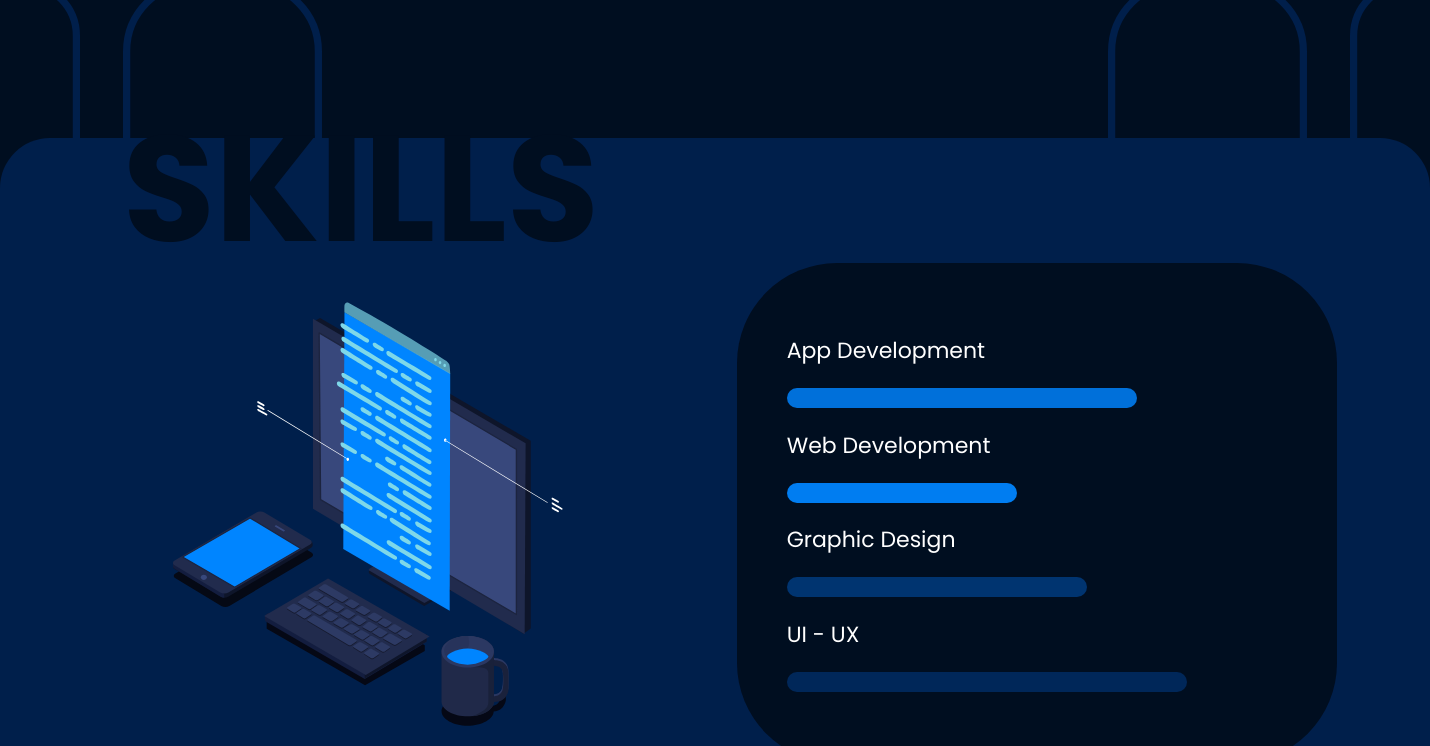
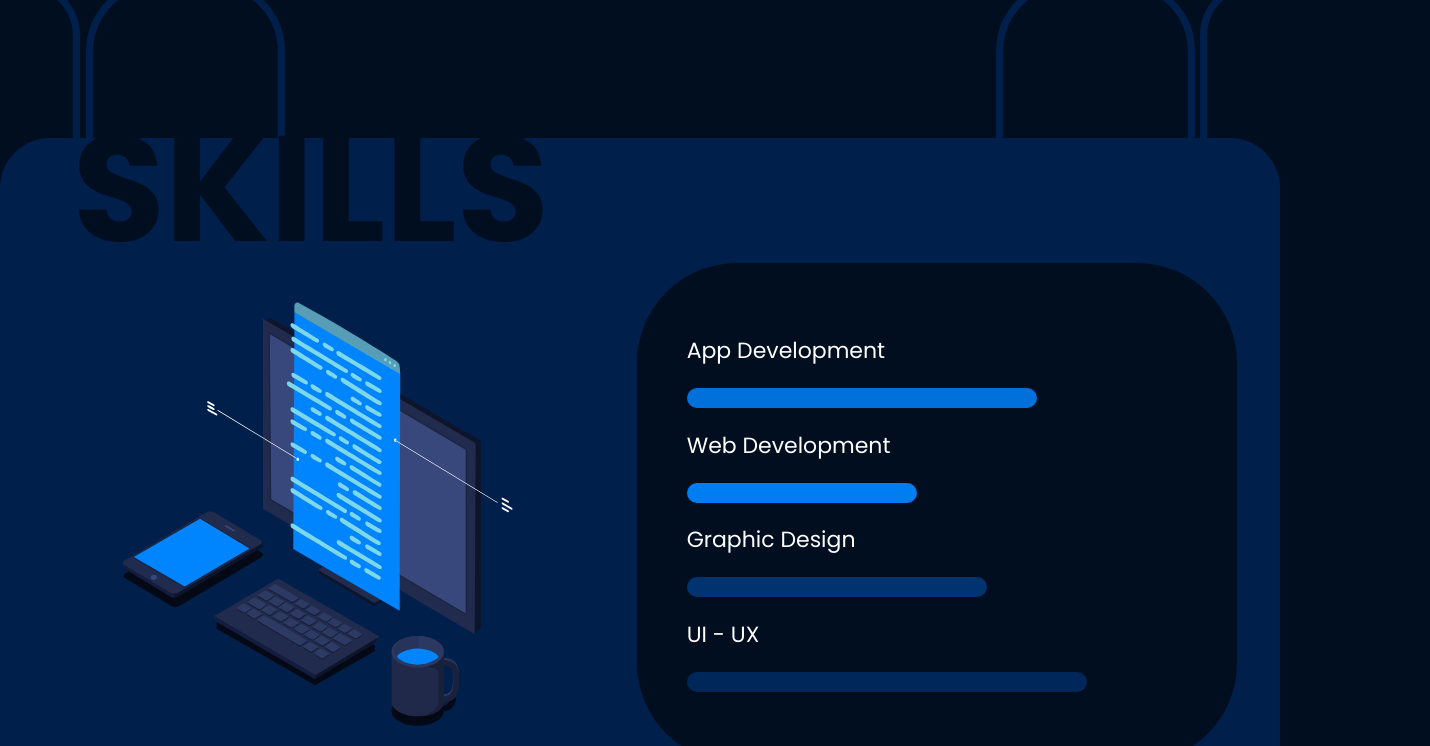
Before and after one commit to johanjoseph02/johanjoseph02.github.io, a plain HTML site: page index.html in a window 1280 px wide. Shown: the part 702-1448 px from the top of the page, 1430 px wide, since content can reach past the window. Drawn offline with nearby package versions, Linux system fonts and the light colour scheme.

Commit message:
💄 Update CSS

```diff
--- a/css/index.css
+++ b/css/index.css
@@ -26,12 +26,6 @@ html {
 
 body {
     background-color: #000E20;
-}
-
-#wrapper {
-    margin-left:auto;
-    margin-right:auto;
-    width:1430px;
 }
 
 .navbar {
--- a/index.html
+++ b/index.html
@@ -23,7 +23,6 @@
 </head>
 
 <body>
-<div id="wrapper">
     <nav class="navbar">
         <div class="navbar-width">
             <a class="navbar-name" href="#Home">
@@ -216,7 +215,6 @@
             <div class="footer-credits-vectors">Vectors from Iconify and LottieFiles</div>
         </div>
     </footer>
-</div>
 </body>
 
 </html>
```
